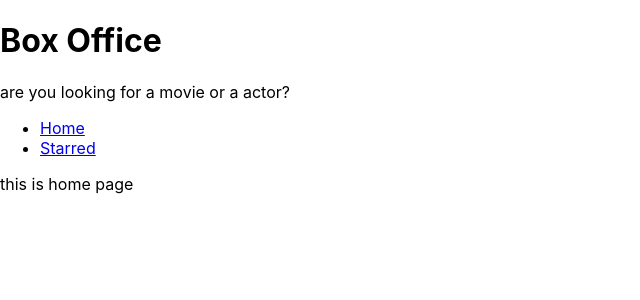
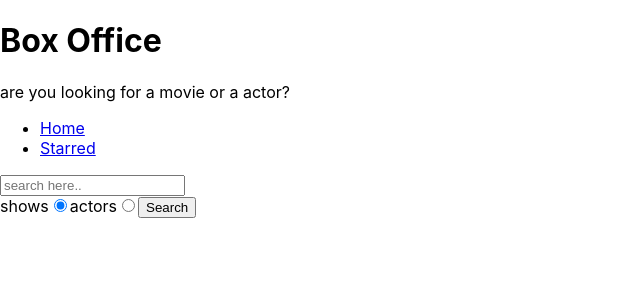
Before and after one commit to punchgit77/box_office, a React (Create React App) app: page /Home in a window 1280 px wide. Shown: the top 300 px of the page, without its empty margins (0-640 px from the left). Built offline with nearby package versions, Linux system fonts and the light colour scheme.

Commit message:
added search for shows and actors

```diff
--- a/package.json
+++ b/package.json
@@ -15,7 +15,7 @@
   },
   "scripts": {
     "start": "react-scripts start",
-    "build": "react-scripts build",
+    "build": "npm run clear && react-scripts build",
     "test": "react-scripts test",
     "eject": "react-scripts eject",
     "lint": "eslint src/**/*.js",
--- /dev/null
+++ b/src/misc/config.js
@@ -0,0 +1,8 @@
+
+const API_BASE_URL = 'https://api.tvmaze.com';
+
+export async function apiGet(queryString){
+    // eslint-disable-next-line no-shadow
+    const result=await fetch(`${API_BASE_URL}${queryString}`).then(r=>r.json());
+    return result;
+}
--- a/src/pages/Home.js
+++ b/src/pages/Home.js
@@ -1,11 +1,70 @@
-import React from 'react'
-import MainPageLayout from '../components/MainPageLayout'
+import React,{ useState } from 'react';
+import MainPageLayout from '../components/MainPageLayout';
+import {apiGet} from '../misc/config';
 
-const Home = () =>
-     (
+const Home = () => {
+
+const [input,seInput]=useState('');
+const [results,setresults]=useState(null);
+const [searchOption,setsearchOption]=useState('shows');
+
+const onRadiochange=(ev)=>{
+    setsearchOption(ev.target.value);
+}
+
+const isShowsearch= searchOption==='shows';
+
+
+const Onsearch=()=>{
+
+    apiGet(`/search/${searchOption}?q=${input}`).then(result=>{setresults(result)});
+    // fetch(`https://api.tvmaze.com/search/shows?q=${input}`).then(r=>r.json).then(result=>{setresults(result);
+        // console.log(result)});
+};
+
+
+const InputChange=(ev)=>{
+    seInput(ev.target.value);
+};
+
+const onkeyDown=(ev)=>{
+    if(ev.keyCode===13){
+        Onsearch();
+    }
+};
+const renderResults=()=>{
+    if(results && results.length===0){
+        return<div>No results found</div>
+    }
+    if(results && results.length>0){
+        return (
+        results[0].show?results.map((item=>(<div key={item.show.id}>{item.show.name}</div>))):
+               results.map((item=>(<div key={item.person.id}>{item.person.name}</div>)))
+    )}
+
+    return null;
+}
+
+
+    return (
         <MainPageLayout>
-            this is home page
+            <input type="text" placeholder="search here.." onChange={InputChange} onKeyDown={onkeyDown} value={input}/>
+            <div>
+                <label htmlFor="shows-search">
+                    shows
+                    <input id ="shows-search" type="radio" value="shows" checked={isShowsearch} onChange={onRadiochange}/>
+                </label>
+
+                <label htmlFor="actor-search">
+                    actors
+                    <input id ="actor-search" type="radio" value="people" checked={!isShowsearch} onChange={onRadiochange}/>
+                </label>
+                <button type="button" onClick={Onsearch}>Search</button>
+            </div>
+
+
+            {renderResults()}
         </MainPageLayout>
     )
-
-export default Home
+    };
+export default Home;
```
